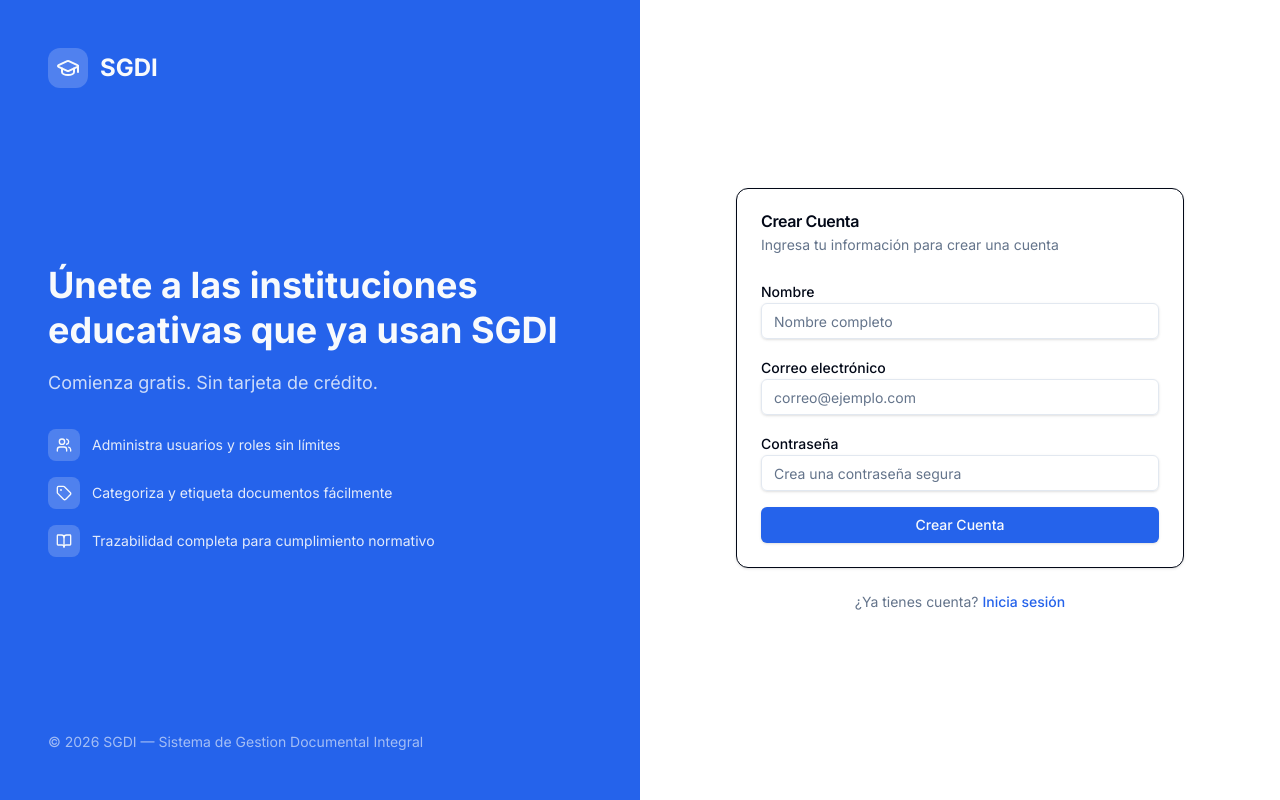
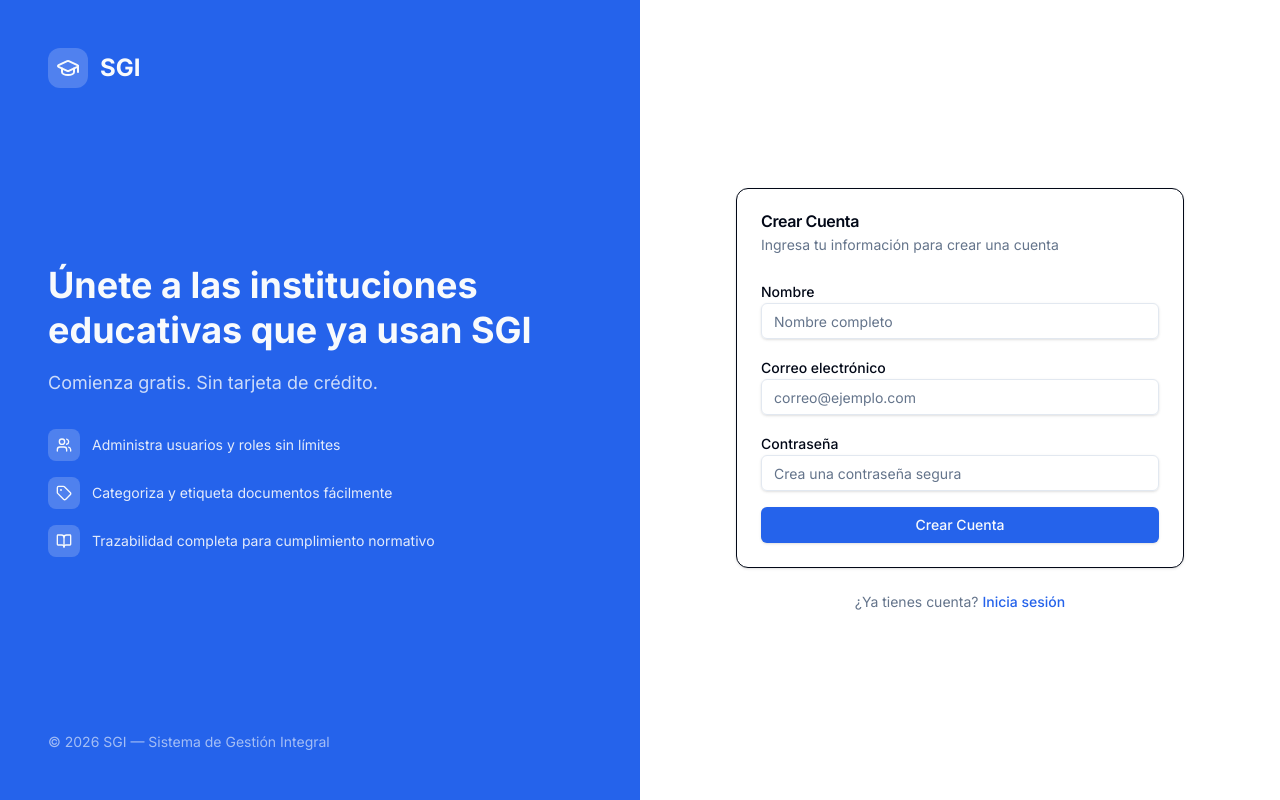
Before and after one commit to 011010/sgde-mvp, a Next.js app: page /auth/register in a window 1280 px wide. Built offline with nearby package versions, Linux system fonts and the light colour scheme.

Commit message:
feat: sgdi to sgi

```diff
--- a/app/auth/login/page.tsx
+++ b/app/auth/login/page.tsx
@@ -11,7 +11,7 @@ export default function LoginPage() {
           <div className="flex h-10 w-10 items-center justify-center rounded-xl bg-primary-foreground/20">
             <GraduationCap className="h-6 w-6" />
           </div>
-          <span className="text-2xl font-bold">SGDI</span>
+          <span className="text-2xl font-bold">SGI</span>
         </Link>
 
         <div className="space-y-8">
@@ -41,7 +41,7 @@ export default function LoginPage() {
         </div>
 
         <p className="text-sm text-primary-foreground/60">
-          &copy; {new Date().getFullYear()} SGDI — Sistema de Gestion Documental Integral
+          &copy; {new Date().getFullYear()} SGI — Sistema de Gestión Integral
         </p>
       </div>
 
@@ -53,8 +53,8 @@ export default function LoginPage() {
             <div className="mb-4 flex h-12 w-12 items-center justify-center rounded-xl bg-primary">
               <GraduationCap className="h-7 w-7 text-primary-foreground" />
             </div>
-            <h1 className="text-2xl font-bold">SGDI</h1>
-            <p className="text-sm text-muted-foreground">Sistema de Gestion Documental Integral</p>
+            <h1 className="text-2xl font-bold">SGI</h1>
+            <p className="text-sm text-muted-foreground">Sistema de Gestión Integral</p>
           </div>
 
           <LoginForm />
--- a/app/auth/register/page.tsx
+++ b/app/auth/register/page.tsx
@@ -11,13 +11,13 @@ export default function RegisterPage() {
           <div className="flex h-10 w-10 items-center justify-center rounded-xl bg-primary-foreground/20">
             <GraduationCap className="h-6 w-6" />
           </div>
-          <span className="text-2xl font-bold">SGDI</span>
+          <span className="text-2xl font-bold">SGI</span>
         </Link>
 
         <div className="space-y-8">
           <div>
             <h1 className="text-4xl font-bold leading-tight">
-              Únete a las instituciones educativas que ya usan SGDI
+              Únete a las instituciones educativas que ya usan SGI
             </h1>
             <p className="mt-4 text-lg text-primary-foreground/80">
               Comienza gratis. Sin tarjeta de crédito.
@@ -41,7 +41,7 @@ export default function RegisterPage() {
         </div>
 
         <p className="text-sm text-primary-foreground/60">
-          &copy; {new Date().getFullYear()} SGDI — Sistema de Gestion Documental Integral
+          &copy; {new Date().getFullYear()} SGI — Sistema de Gestión Integral
         </p>
       </div>
 
@@ -53,8 +53,8 @@ export default function RegisterPage() {
             <div className="mb-4 flex h-12 w-12 items-center justify-center rounded-xl bg-primary">
               <GraduationCap className="h-7 w-7 text-primary-foreground" />
             </div>
-            <h1 className="text-2xl font-bold">SGDI</h1>
-            <p className="text-sm text-muted-foreground">Sistema de Gestion Documental Integral</p>
+            <h1 className="text-2xl font-bold">SGI</h1>
+            <p className="text-sm text-muted-foreground">Sistema de Gestión Integral</p>
           </div>
 
           <RegisterForm />
--- a/app/layout.tsx
+++ b/app/layout.tsx
@@ -12,7 +12,7 @@ const inter = Inter({
 });
 
 export const metadata: Metadata = {
-  title: "SGDI - Sistema de Gestion Documental Integral",
+  title: "SGI - Sistema de Gestión Integral",
   description:
     "Modern document management system for educational institutions with cloud integration and role-based access control",
   icons: {
--- a/app/page.tsx
+++ b/app/page.tsx
@@ -156,7 +156,7 @@ export default function Home() {
               height={40}
               className="h-10 w-auto object-contain"
             />
-            <span className="text-xl font-bold">SGDI</span>
+            <span className="text-xl font-bold">SGI</span>
           </Link>
 
           {/* Desktop Navigation */}
@@ -223,7 +223,7 @@ export default function Home() {
                 Sistema de Gestión Integral — Grupo Multisitios 3
               </div>
               <h1 className="mb-6 text-4xl md:text-5xl lg:text-6xl font-bold tracking-tight text-foreground">
-                Sistema de Gestión <span className="text-primary">Integral (SGDI)</span>
+                Sistema de Gestión <span className="text-primary">Integral (SGI)</span>
               </h1>
               <p className="mx-auto mb-10 max-w-2xl text-lg md:text-xl text-muted-foreground leading-relaxed">
                 Plataforma institucional para la gestión, organización y control de documentos del
@@ -568,10 +568,10 @@ export default function Home() {
                 <div className="flex h-8 w-8 items-center justify-center rounded-lg bg-primary">
                   <GraduationCap className="h-5 w-5 text-primary-foreground" aria-hidden />
                 </div>
-                <span className="font-semibold">SGDI</span>
+                <span className="font-semibold">SGI</span>
               </div>
               <p className="text-xs text-muted-foreground">
-                Sistema de Gestión Documental Integral — SGI Grupo Multisitios 3
+                Sistema de Gestión Integral — SGI Grupo Multisitios 3
               </p>
             </div>
             <div className="flex flex-col items-center md:items-end gap-1">
--- a/components/layouts/dashboard/sidebar.tsx
+++ b/components/layouts/dashboard/sidebar.tsx
@@ -89,7 +89,7 @@ export function Sidebar() {
           <div className="flex h-8 w-8 items-center justify-center rounded-lg bg-white/15">
             <GraduationCap className="h-5 w-5 text-white" />
           </div>
-          <span className="text-lg font-bold text-white">SGDI</span>
+          <span className="text-lg font-bold text-white">SGI</span>
         </Link>
       </div>
 
--- a/config/env.config.ts
+++ b/config/env.config.ts
@@ -43,7 +43,7 @@ export const env = {
     redirectUri: process.env.MICROSOFT_REDIRECT_URI || "",
   },
   app: {
-    name: process.env.APP_NAME || "SGDI",
+    name: process.env.APP_NAME || "SGI",
     url: process.env.APP_URL || "http://localhost:3000",
     nodeEnv: process.env.NODE_ENV || "development",
     isDevelopment: process.env.NODE_ENV === "development",
```
Also changed, not shown: 1 other file (tests, documents, lock files or other folders).
